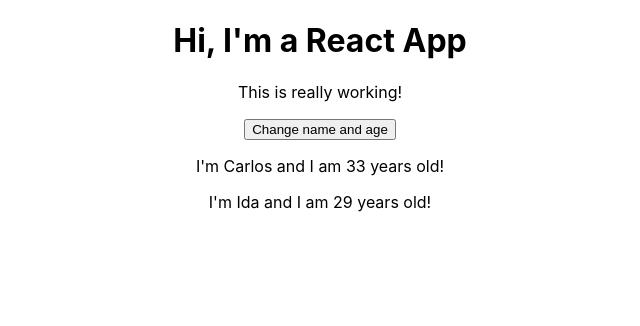
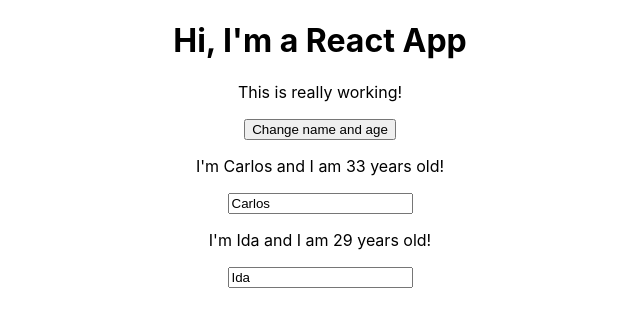
Before and after one commit to Carltesio/React_course_demo, a React (Create React App) app: page / in a window 1280 px wide. Shown: the top 326 px of the page, without its empty margins (320-960 px from the left). Built offline with nearby package versions, Linux system fonts and the light colour scheme.

Commit message:
adding onChange events with hook useState

```diff
--- a/src/App.js
+++ b/src/App.js
@@ -20,15 +20,28 @@
     })
   }
 
+  const nameChangeHandler = ( event ) => {
+    setPersonState({
+      persons: [
+        { name: 'Carlos', age: 35 },
+        { name: event.target.value, age: 31 }
+      ]
+    })
+  }
+
     return (
       <div className="App">
         <h1>Hi, I'm a React App</h1>
         <p>This is really working!</p>
         <button onClick={switchNameHandler}>Change name and age</button>
         <Person
-          name={personState.persons[0].name} age={personState.persons[0].age} />
+          name={personState.persons[0].name}
+          age={personState.persons[0].age}
+          click={switchNameHandler} />
         <Person
-          name={personState.persons[1].name} age={personState.persons[1].age} />
+          name={personState.persons[1].name}
+          age={personState.persons[1].age}
+          changed= {nameChangeHandler} />
       </div>
     )
 }
--- a/src/Person/Person.js
+++ b/src/Person/Person.js
@@ -3,8 +3,9 @@
 const person = (props) => {
   return (
     <div>
-      <p>I'm {props.name} and I am {props.age} years old!</p>
+      <p onClick = {props.click}>I'm {props.name} and I am {props.age} years old!</p>
       <p>{props.children}</p>
+      <input type="text" onChange={props.changed} value={props.name} />
     </div>
   )
 }
```
